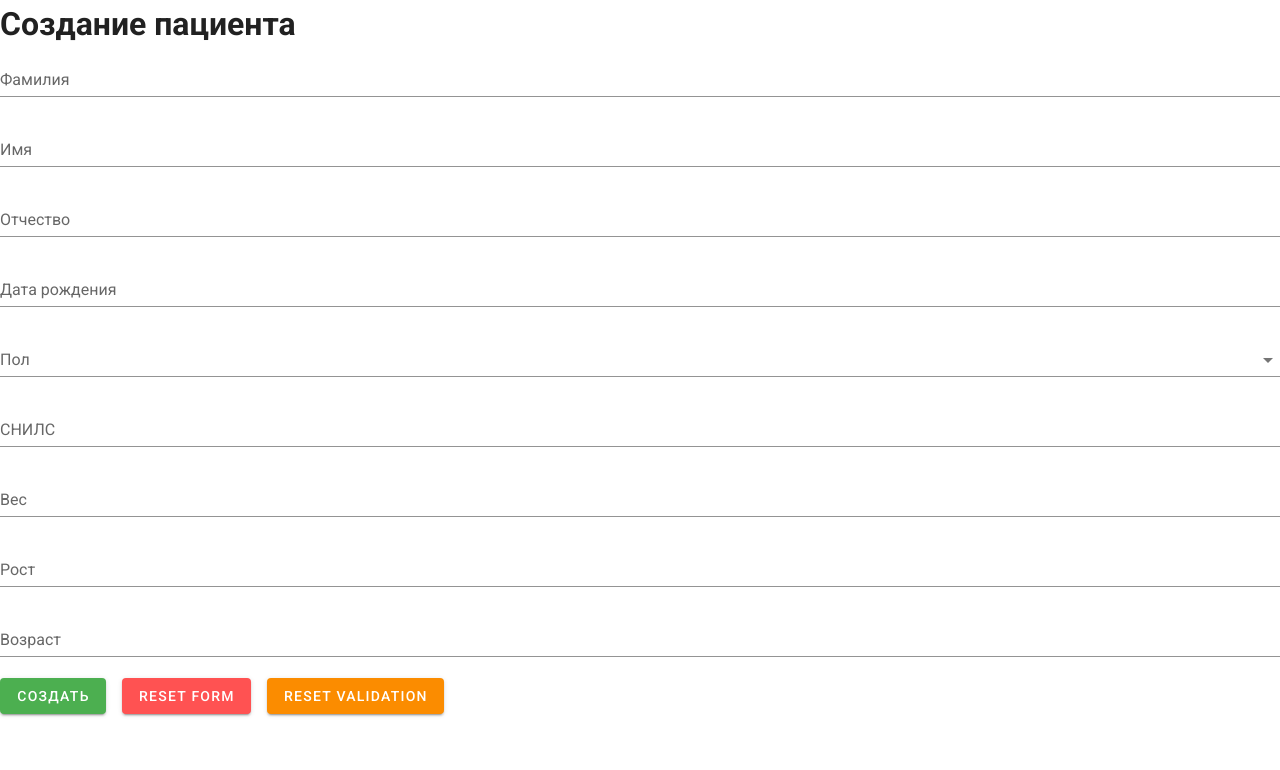
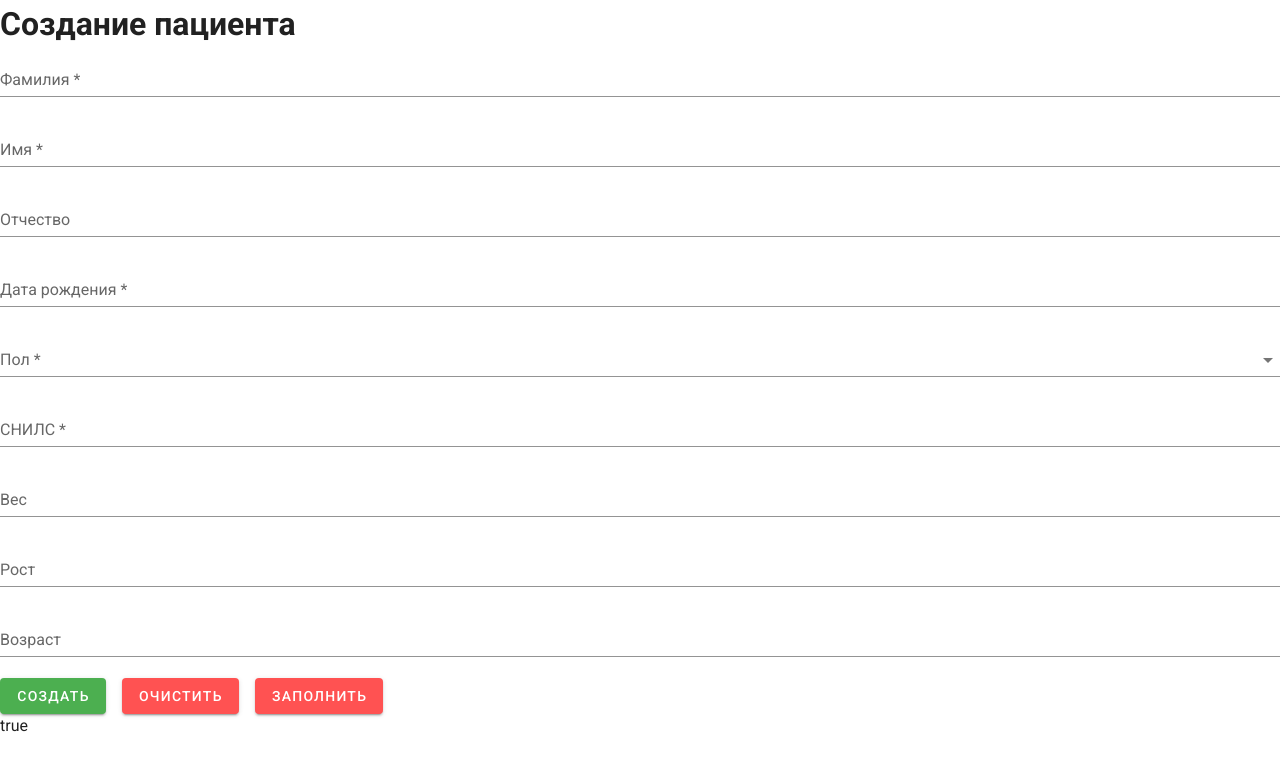
Before and after one commit to Anatov777/consulting, a Vue app: page /patients/add in a window 1280 px wide. Shown: the top 770 px of the page. Built offline with nearby package versions, Linux system fonts and the light colour scheme.

Commit message:
Added edit patients form validation

```diff
--- a/package.json
+++ b/package.json
@@ -12,6 +12,7 @@
     "moment": "^2.29.1",
     "vue": "^2.6.11",
     "vue-router": "^3.2.0",
+    "vuelidate": "^0.7.6",
     "vuetify": "^2.4.0",
     "vuex": "^3.4.0"
   },
--- a/src/components/ConsultationEditForm.vue
+++ b/src/components/ConsultationEditForm.vue
@@ -253,7 +253,7 @@ export default {
     allowedMinutes(value) {
       return (
         value % 15 === 0 &&
-        !this.notAllowedConsultationTimes[this.selectedHour].includes(
+        !this.notAllowedConsultationTimes[this.selectedHour]?.includes(
           `${value}`
         )
       );
--- a/src/components/PatientsEditForm.vue
+++ b/src/components/PatientsEditForm.vue
@@ -3,42 +3,67 @@
     <v-form ref="form" v-model="valid" lazy-validation>
       <v-text-field
         v-model="fields.surname"
-        :rules="requiredRule"
-        label="Фамилия"
+        :error-messages="surnameErrors"
+        label="Фамилия *"
+        @blur="$v.fields.surname.$touch()"
       ></v-text-field>
 
       <v-text-field
         v-model="fields.name"
-        :rules="requiredRule"
-        label="Имя"
+        :error-messages="nameErrors"
+        label="Имя *"
+        @blur="$v.fields.name.$touch()"
       ></v-text-field>
 
-      <v-text-field v-model="fields.patronymic" label="Отчество"></v-text-field>
+      <v-text-field
+        v-model="fields.patronymic"
+        :error-messages="patronymicErrors"
+        label="Отчество"
+        @blur="$v.fields.patronymic.$touch()"
+      ></v-text-field>
 
       <v-text-field
         v-model="fields.birthday"
-        :rules="birthdayRules"
-        label="Дата рождения"
+        :error-messages="birthdayErrors"
+        label="Дата рождения *"
+        @blur="$v.fields.birthday.$touch()"
       ></v-text-field>
 
       <v-select
         v-model="fields.gender"
         :items="items"
-        :rules="[(v) => !!v || 'Item is required']"
-        label="Пол"
+        :error-messages="genderErrors"
+        label="Пол *"
+        @blur="$v.fields.gender.$touch()"
       ></v-select>
 
       <v-text-field
         v-model="fields.snils"
-        :rules="snilsRules"
-        label="СНИЛС"
+        :error-messages="snilsErrors"
+        label="СНИЛС *"
+        @blur="$v.fields.snils.$touch()"
       ></v-text-field>
 
-      <v-text-field v-model="fields.weight" label="Вес"></v-text-field>
+      <v-text-field
+        v-model="fields.weight"
+        :error-messages="weightErrors"
+        label="Вес"
+        @blur="$v.fields.weight.$touch()"
+      ></v-text-field>
 
-      <v-text-field v-model="fields.height" label="Рост"></v-text-field>
+      <v-text-field
+        v-model="fields.height"
+        :error-messages="heightErrors"
+        label="Рост"
+        @blur="$v.fields.height.$touch()"
+      ></v-text-field>
 
-      <v-text-field v-model="fields.age" label="Возраст"></v-text-field>
+      <v-text-field
+        v-model="fields.age"
+        :error-messages="ageErrors"
+        label="Возраст"
+        @blur="$v.fields.age.$touch()"
+      ></v-text-field>
 
       <v-btn
         :disabled="!valid"
@@ -50,33 +75,43 @@
         <span v-else>Создать</span>
       </v-btn>
 
-      <v-btn color="error" class="mr-4" @click="reset"> Reset Form </v-btn>
+      <v-btn color="error" class="mr-4" @click="reset"> Очистить </v-btn>
 
-      <v-btn color="warning" @click="resetValidation"> Reset Validation </v-btn>
+      <v-btn color="error" class="mr-4" @click="setTestData"> Заполнить </v-btn>
     </v-form>
+    {{ valid }}
   </div>
 </template>
 
 <script>
 import { mapGetters, mapActions } from "vuex";
+import { required, numeric } from "vuelidate/lib/validators";
+import isValidSnils from "@/functions/checkSnils.js";
+import moment from "moment";
 
 export default {
   name: "PatientsEditForm",
   props: {
     mode: String
   },
+  validations: {
+    fields: {
+      surname: { required, alpha: (value) => /^[а-яё]*$/i.test(value) },
+      name: { required, alpha: (value) => /^[а-яё]*$/i.test(value) },
+      patronymic: { alpha: (value) => /^[а-яё]*$/i.test(value) },
+      birthday: {
+        required,
+        validDate: (value) => moment(value, "DD.MM.YYYY", true).isValid()
+      },
+      gender: { required },
+      snils: { required, numeric },
+      weight: { floatNumeric: (value) => /^[0-9.]*$/i.test(value) },
+      height: { floatNumeric: (value) => /^[0-9.]*$/i.test(value) },
+      age: { numeric }
+    }
+  },
   data: () => ({
     valid: true,
-    // Fields
-    // name: "",
-    // surname: "",
-    // patronymic: "",
-    // birthday: "",
-    // gender: "",
-    // snils: "",
-    // weight: null,
-    // height: null,
-    // age: null,
     fields: {
       name: "",
       surname: "",
@@ -89,9 +124,12 @@ export default {
       age: null
     },
     // Fields rules
-    requiredRule: [(v) => !!v || "Обязательное поле"],
-    birthdayRules: [(v) => !!v || "Обязательное поле"],
-    snilsRules: [(v) => !!v || "Обязательное поле"],
+    // requiredRule: [(v) => !!v || "Обязательное поле"],
+    // birthdayRules: [(v) => !!v || "Обязательное поле"],
+    // snilsRules: [
+    //   (v) => !!v || "Обязательное поле",
+    //   (v) => isValidSnils(v) || "Неверная контрольная сумма СНИЛС"
+    // ],
     // select: null,
     items: ["Мужской", "Женский"]
   }),
@@ -108,22 +146,97 @@ export default {
     },
     patientId() {
       return this.$route.params.id;
+    },
+
+    // Ошибки полей
+
+    surnameErrors() {
+      const errors = [];
+      if (!this.$v.fields.surname.$dirty) return errors;
+      !this.$v.fields.surname.required &&
+        errors.push('Поле "Фамилия" обязательно.');
+      !this.$v.fields.surname.alpha &&
+        errors.push('Поле "Фамилия" должно содержать только буквы.');
+      return errors;
+    },
+    nameErrors() {
+      const errors = [];
+      if (!this.$v.fields.name.$dirty) return errors;
+      !this.$v.fields.name.required && errors.push('Поле "Имя" обязательно.');
+      !this.$v.fields.name.alpha &&
+        errors.push('Поле "Имя" должно содержать только буквы.');
+      return errors;
+    },
+    patronymicErrors() {
+      const errors = [];
+      if (!this.$v.fields.patronymic.$dirty) return errors;
+      !this.$v.fields.patronymic.alpha &&
+        errors.push('Поле "Отчество" должно содержать только буквы.');
+      return errors;
+    },
+    birthdayErrors() {
+      const errors = [];
+      if (!this.$v.fields.birthday.$dirty) return errors;
+      !this.$v.fields.birthday.required &&
+        errors.push('Поле "Дата рождения" обязательно.');
+      !this.$v.fields.birthday.validDate &&
+        errors.push('Поле "Дата рождения" должна быть в формате ДД.ММ.ГГГГ');
+      return errors;
+    },
+    genderErrors() {
+      const errors = [];
+      if (!this.$v.fields.gender.$dirty) return errors;
+      !this.$v.fields.gender.required && errors.push('Поле "Пол" обязательно.');
+      return errors;
+    },
+    snilsErrors() {
+      const errors = [];
+      if (!this.$v.fields.snils.$dirty) return errors;
+      !this.$v.fields.snils.required &&
+        errors.push('Поле "СНИЛС" обязательно.');
+      !this.$v.fields.snils.numeric &&
+        errors.push('Поле "СНИЛС" должно содержать только цифры.');
+      this.fields.snils &&
+        !isValidSnils(this.fields.snils) &&
+        errors.push("Неверная контрольная сумма СНИЛС.");
+      return errors;
+    },
+    weightErrors() {
+      const errors = [];
+      if (!this.$v.fields.weight.$dirty) return errors;
+      this.fields.weight &&
+        !this.$v.fields.weight.floatNumeric &&
+        errors.push('Поле "Вес" должно содержать только цифры.');
+      return errors;
+    },
+    heightErrors() {
+      const errors = [];
+      if (!this.$v.fields.height.$dirty) return errors;
+      this.fields.height &&
+        !this.$v.fields.height.floatNumeric &&
+        errors.push('Поле "Рост" должно содержать только цифры.');
+      return errors;
+    },
+    ageErrors() {
+      const errors = [];
+      if (!this.$v.fields.age.$dirty) return errors;
+      !this.$v.fields.age.numeric &&
+        errors.push('Поле "Возраст" должно содержать только цифры.');
+      return errors;
     }
   },
 
   methods: {
     ...mapActions(["ADD_PATIENT", "EDIT_PATIENT"]),
-    validate() {
-      this.$refs.form.validate();
-    },
+    // validate() {
+    //   this.$refs.form.validate();
+    // },
     reset() {
       this.$refs.form.reset();
     },
-    resetValidation() {
-      this.$refs.form.resetValidation();
-    },
-    submitForm() {
-      if (this.$refs.form.validate()) {
+    async submitForm() {
+      await this.$v.$touch();
+      if (this.valid) {
         if (this.isEditMode) {
           this.editPatient();
         } else {
@@ -131,8 +244,8 @@ export default {
         }
       }
     },
-    createPatient() {
-      const patientData = {
+    getPatientData() {
+      return {
         name: this.fields.name,
         surname: this.fields.surname,
         patronymic: this.fields.patronymic,
@@ -143,22 +256,23 @@ export default {
         height: this.fields.height,
         age: this.fields.age
       };
+    },
+    createPatient() {
+      const patientData = this.getPatientData();
       this.ADD_PATIENT(patientData);
     },
     editPatient() {
-      const patientData = {
-        id: `${this.patientId}`,
-        name: this.fields.name,
-        surname: this.fields.surname,
-        patronymic: this.fields.patronymic,
-        birthday: this.fields.birthday,
-        gender: this.fields.gender,
-        snils: this.fields.snils,
-        weight: this.fields.weight,
-        height: this.fields.height,
-        age: this.fields.age
-      };
+      const patientData = this.getPatientData();
+      patientData.id = `${this.patientId}`;
       this.EDIT_PATIENT(patientData);
+    },
+    // TEST
+    setTestData() {
+      this.fields.surname = "Петров";
+      this.fields.name = "Петр";
+      this.fields.birthday = "02.11.1991";
+      this.fields.gender = "Мужской";
+      this.fields.snils = "11697338589";
     }
   }
 };
--- /dev/null
+++ b/src/functions/checkSnils.js
@@ -0,0 +1,31 @@
+export default function isValidSnils(checkedValue) {
+  const checkSum = parseInt(checkedValue.slice(9), 10)
+
+  //строка как массив(для старых браузеров)
+  checkedValue = '' + checkedValue
+  checkedValue = checkedValue.split('')
+
+  const sum =
+    checkedValue[0] * 9 +
+    checkedValue[1] * 8 +
+    checkedValue[2] * 7 +
+    checkedValue[3] * 6 +
+    checkedValue[4] * 5 +
+    checkedValue[5] * 4 +
+    checkedValue[6] * 3 +
+    checkedValue[7] * 2 +
+    checkedValue[8] * 1
+
+  if (sum < 100 && sum == checkSum) {
+    return true
+  } else if ((sum == 100 || sum == 101) && checkSum == 0) {
+    return true
+  } else if (
+    sum > 101 &&
+    (sum % 101 == checkSum || (sum % 101 == 100 && checkSum == 0))
+  ) {
+    return true
+  } else {
+    return false
+  }
+}
--- a/src/main.js
+++ b/src/main.js
@@ -3,6 +3,7 @@ import App from "./App.vue";
 import router from "./router";
 import store from "./store";
 import vuetify from './plugins/vuetify'
+import Vuelidate from 'vuelidate'
 
 Vue.config.productionTip = false;
 
@@ -10,6 +11,8 @@ import moment from 'moment'
 require('moment/locale/ru')
 Vue.prototype.moment = moment
 
+Vue.use(Vuelidate)
+
 new Vue({
   router,
   store,
--- a/src/store/modules/patient.js
+++ b/src/store/modules/patient.js
@@ -23,7 +23,7 @@ const actions = {
 
 const mutations = {
   ADD_PATIENT_MUTATION: (state, patient) => {
-    patient.id = `${state.patients.length + 1}`
+    patient.id = `${+state.patients[state.patients.length - 1].id + 1 }`
     state.patients.push(patient)
     localStorage.setItem('patients', JSON.stringify(state.patients))
   },
```
Also changed, not shown: 1 other file (tests, documents, lock files or other folders).
